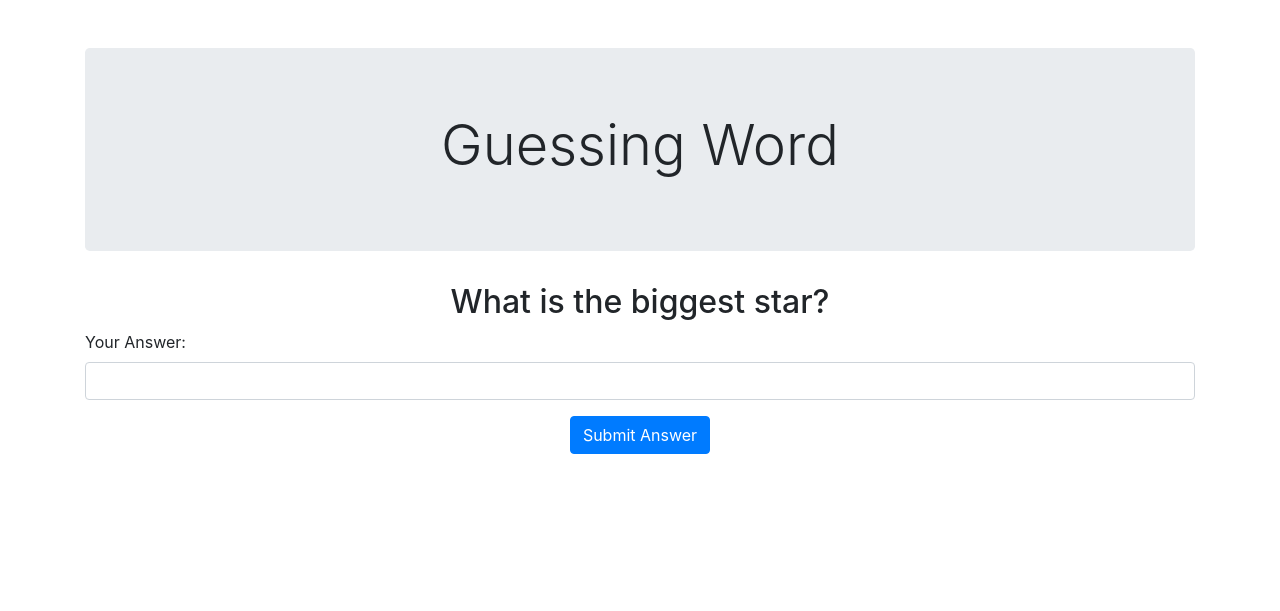
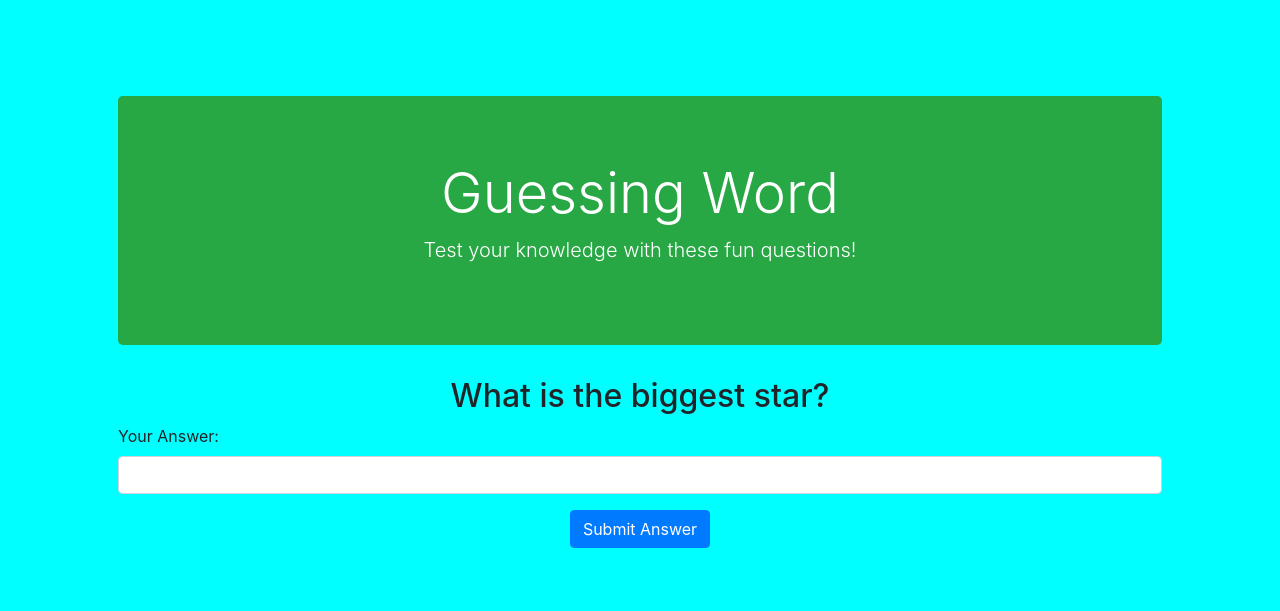
Before and after one commit to kr1sjanee/Guessing_Word_Game, a PHP site: page / in a window 1280 px wide. Shown: the top 611 px of the page. Run offline with PHP 8.4, Linux system fonts and the light colour scheme.

Commit message:
edit container

```diff
--- a/index.php
+++ b/index.php
@@ -6,11 +6,12 @@
     <link rel="stylesheet" href="https://maxcdn.bootstrapcdn.com/bootstrap/4.5.2/css/bootstrap.min.css">
     <title>Semantic Guessing Game</title>
 </head>
-<body>
+<body style="background-color: cyan;">
 
-<div class="container mt-5">
-    <div class="jumbotron text-center">
+<div class="container mt-5 p-5">
+<div class="jumbotron text-center bg-success text-white">
         <h1 class="display-4">Guessing Word</h1>
+        <p class="lead">Test your knowledge with these fun questions!</p>
     </div>
 
     <form action="check_answer.php" method="post">
```
